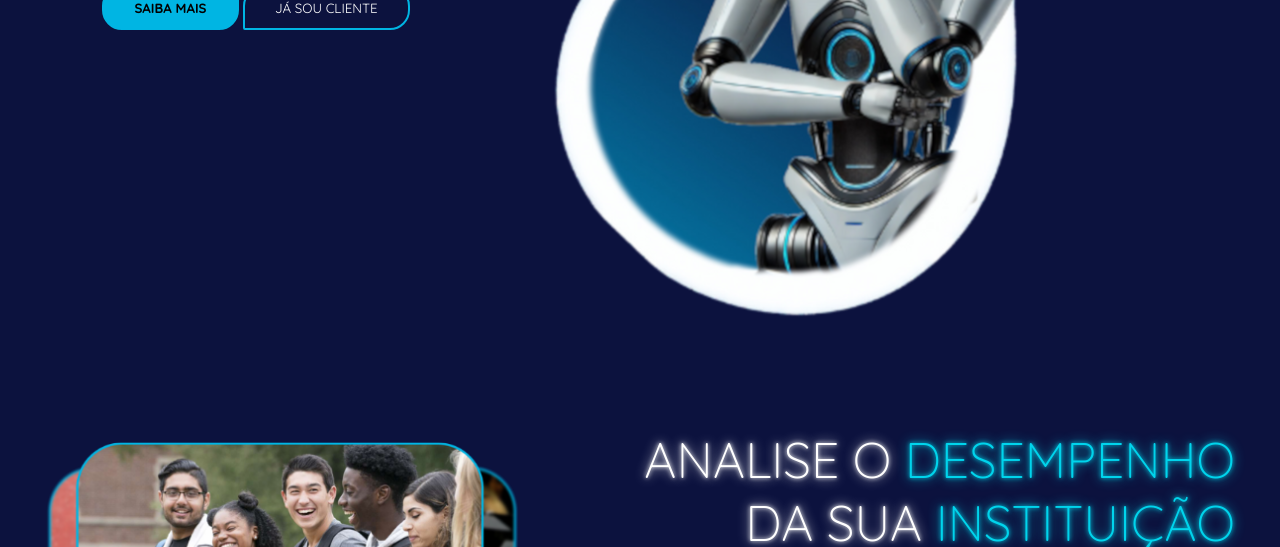
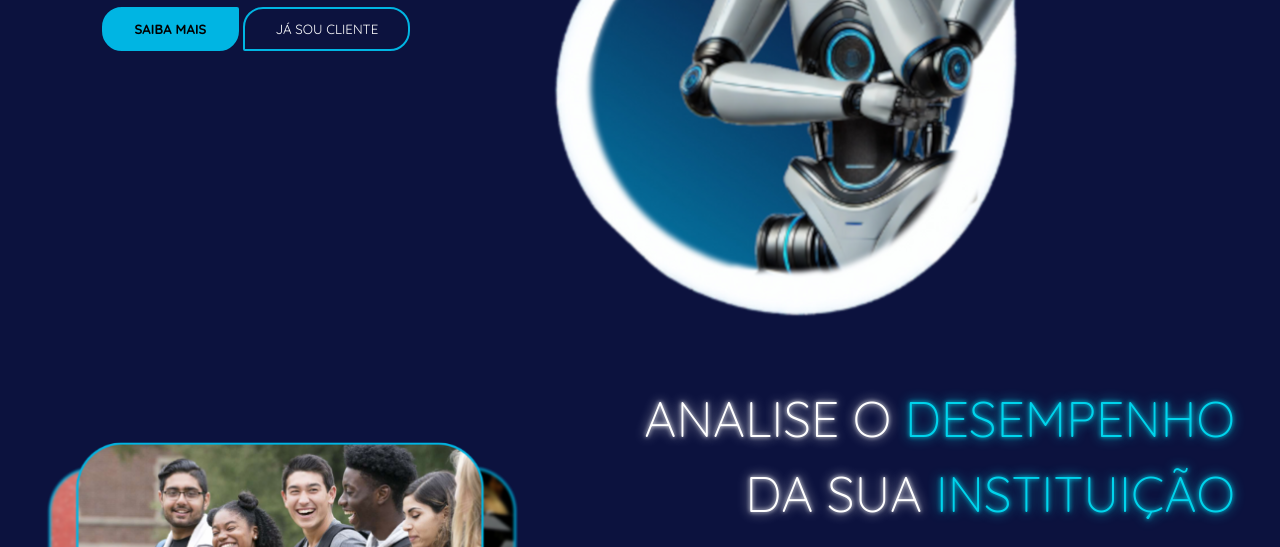
Before and after one commit to Infinity-Solutions-INC/institucional-infinitySolutions, a plain HTML site: page src/index.html in a window 1280 px wide. Shown: the part 421-968 px from the top of the page. Drawn offline with Linux system fonts and the light colour scheme.

Commit message:
Adicionei nova estilizacao global de line-height e font-size dentro do body e cursor pointer para todos os button

```diff
--- a/public/css/style.css
+++ b/public/css/style.css
@@ -4,9 +4,16 @@
     font-family: "Quicksand", sans-serif;
     padding: 0;
     margin: 0;
+
 }
 
 body {
     background-color: #0C123E;
     color: #ffffff;
+    line-height: 1.5;
+    font-size: 18px;
 }
+
+button {
+    cursor: pointer;
+}
```
